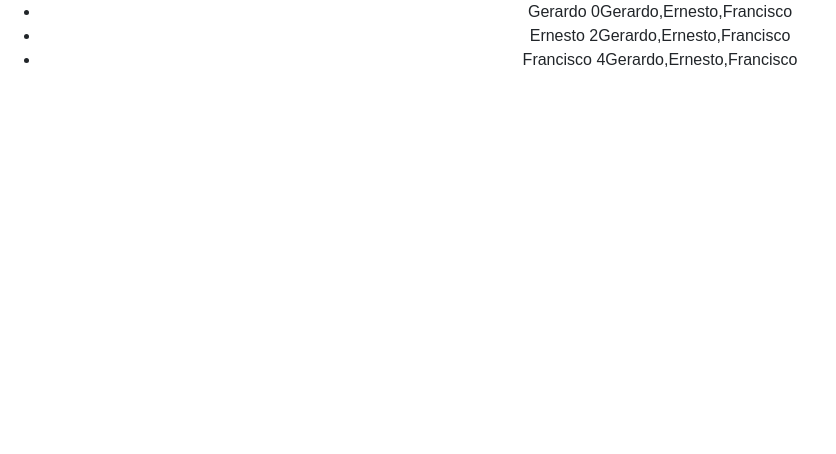
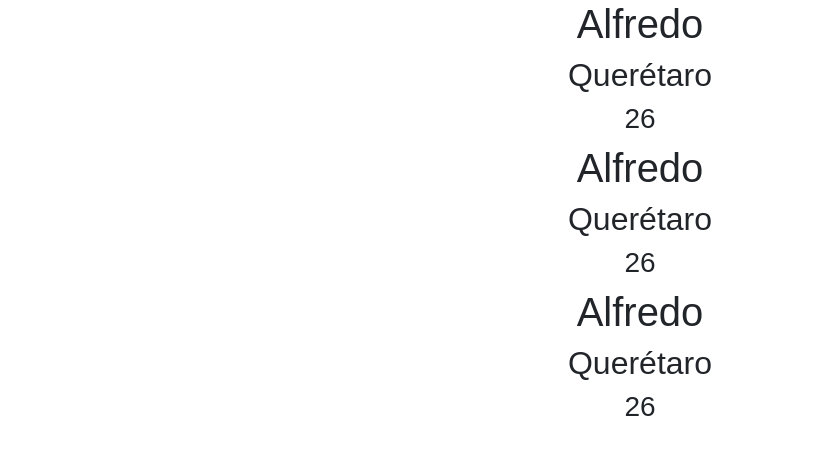
Before and after one commit to fredydeltoro/hello, a React (Create React App) app: page / in a window 1280 px wide. Shown: the top 454 px of the page, without its empty margins (0-836 px from the left). Built offline with nearby package versions, Linux system fonts and the light colour scheme.

Commit message:
Cambios a la persona

```diff
--- a/src/App.js
+++ b/src/App.js
@@ -1,15 +1,35 @@
 import React, { Component } from 'react';
 import logo from './logo.svg';
 import './App.css';
-import Hello from './components/Hello';
-import Nombre from './components/Nombre';
+import Person from './components/Person';
+
+
+const Nombres = [
+  {
+    nombre: 'Alfredo',
+    estado: 'Querétaro',
+    edad: 26
+  },
+  {
+    nombre: 'Alfredo',
+    estado: 'Querétaro',
+    edad: 26
+  },
+  {
+    nombre: 'Alfredo',
+    estado: 'Querétaro',
+    edad: 26
+  }
+]
 
 
 class App extends Component {
   render() {
     return (
       <div className="App">
-        <Hello nombre="Alfredo" num="2" />
+        {Nombres.map((person) => (
+          <Person person={person} num="2" />
+        ))}
       </div>
     );
   }
--- a/src/components/Hello.js
+++ /dev/null
@@ -1,19 +0,0 @@
-import React from 'react';
-const Nombres = ['Gerardo', 'Ernesto', 'Francisco']
-
-function multiplicar(num, index) {
-  num = parseInt(num)
-  return num * index;
-}
-
-const  Hello = (props) => (
-  <ul>
-    {
-      Nombres.map(function(nombre, index, array) {
-        return <li>{nombre + ' ' + multiplicar(props.num, index) + array}</li>
-      })
-    }
-  </ul>
-);
-
-export default Hello;
--- a/src/components/Nombre.js
+++ /dev/null
@@ -1,7 +0,0 @@
-import React from 'react';
-
-function Nombre() {
-  return <h1>Alfredo</h1>;
-}
-
-export default Nombre;
--- /dev/null
+++ b/src/components/Person.js
@@ -0,0 +1,14 @@
+import React from 'react';
+
+const Person = (props) =>{
+  const person = props.person;
+  return (
+  <div>
+    <h1>{person.nombre}</h1>
+    <h2> {person.estado} </h2>
+    <h3> {person.edad} </h3>
+  </div>
+  )
+}
+
+export default Person;
```
